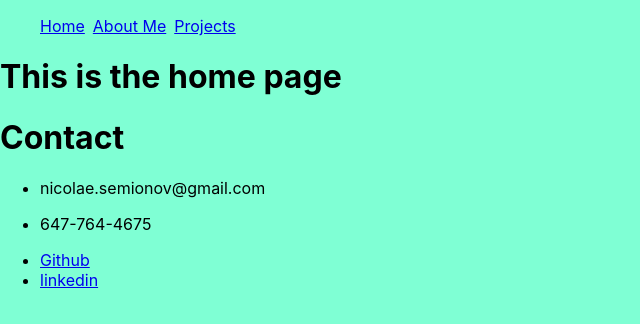
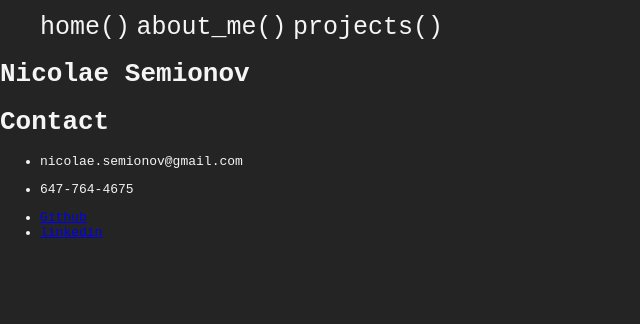
Before and after one commit to NicoSem/nicosem.github.io, a React (Create React App) app: page / in a window 1280 px wide. Shown: the top 324 px of the page, without its empty margins (0-640 px from the left). Built offline with nearby package versions, Linux system fonts and the light colour scheme.

Commit message:
Decided on style

```diff
--- a/src/components/NavBar.js
+++ b/src/components/NavBar.js
@@ -6,13 +6,13 @@ const NavBar = () => {
         <div className="navBar">
             <ul>
                 <li>
-                    <Link to="/">Home</Link>
+                    <Link to="/">home()</Link>
                 </li>
                 <li>
-                    <Link to="/about">About Me</Link>
+                    <Link to="/about">about_me()</Link>
                 </li>
                 <li>
-                    <Link to="/projects">Projects</Link>
+                    <Link to="/projects">projects()</Link>
                 </li>
             </ul>
         </div>
--- a/src/components/NavBar.scss
+++ b/src/components/NavBar.scss
@@ -8,4 +8,11 @@
         display: inline-block;
         margin-right: 0.5em;
     }
+
+    a {
+        text-decoration: none;
+        font-family: monospace;
+        color: whitesmoke;
+        font-size: 25px;
+    }
 }
--- a/src/pages/HomePage.js
+++ b/src/pages/HomePage.js
@@ -1,6 +1,6 @@
 const HomePage = () => {
     return (
-        <h1>This is the home page</h1>
+        <h1>Nicolae Semionov</h1>
     )
 }
 
--- a/src/style.scss
+++ b/src/style.scss
@@ -1,4 +1,6 @@
 
 body {
-    background-color: aquamarine;
+    font-family: monospace;
+    color: whitesmoke;
+    background-color: rgb(36, 36, 36);
 }
```
